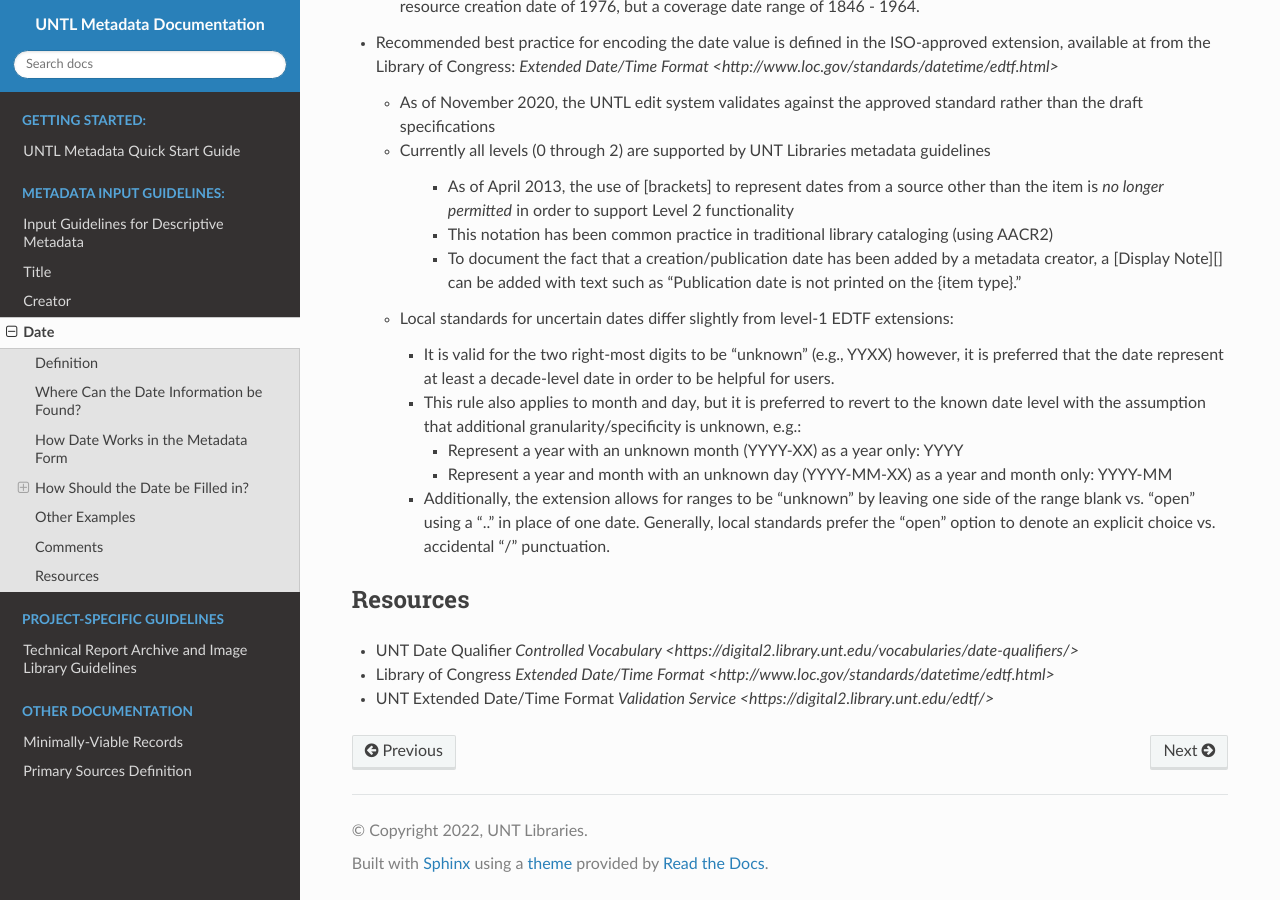
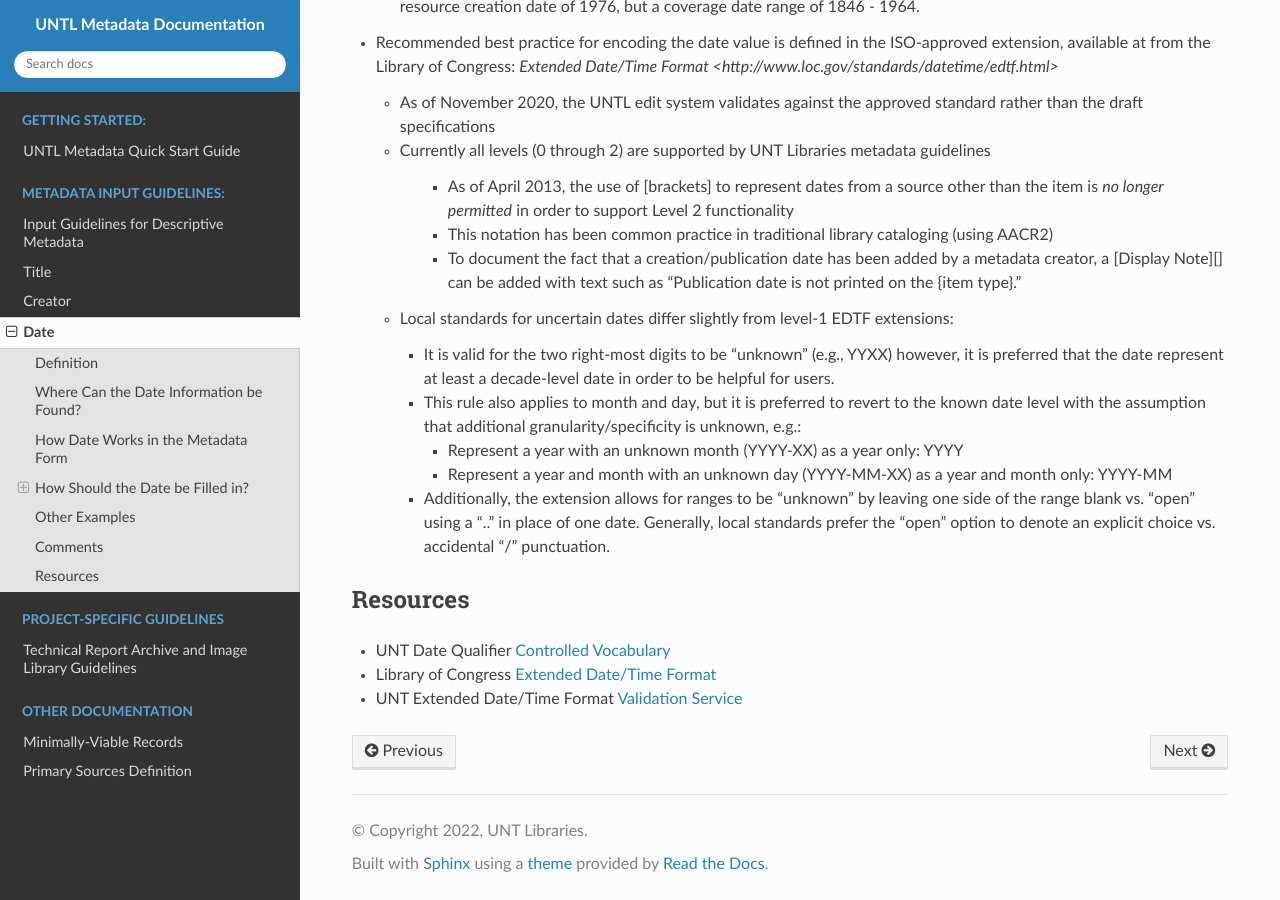
Before and after one commit to unt-libraries/untl-metadata-documentation, a Sphinx documentation site: the page built from docs/fields/date.rst, in a window 1280 px wide and 900 px high, scrolled down 6257 px. Built offline with Sphinx 7.4.7 and the Read the Docs theme 2.0.0, drawn with Linux system fonts in a browser that asks for light colours.

Commit message:
fixing link format

```diff
--- a/docs/fields/date.rst
+++ b/docs/fields/date.rst
@@ -362,6 +362,6 @@ Comments
 Resources
 *********
 
--   UNT Date Qualifier `Controlled Vocabulary <https://digital2.library.unt.edu/vocabularies/date-qualifiers/>`
--   Library of Congress `Extended Date/Time Format <http://www.loc.gov/standards/datetime/edtf.html>`
--   UNT Extended Date/Time Format `Validation Service <https://digital2.library.unt.edu/edtf/>`
+-   UNT Date Qualifier `Controlled Vocabulary <https://digital2.library.unt.edu/vocabularies/date-qualifiers/>`_
+-   Library of Congress `Extended Date/Time Format <http://www.loc.gov/standards/datetime/edtf.html>`_
+-   UNT Extended Date/Time Format `Validation Service <https://digital2.library.unt.edu/edtf/>`_
```
